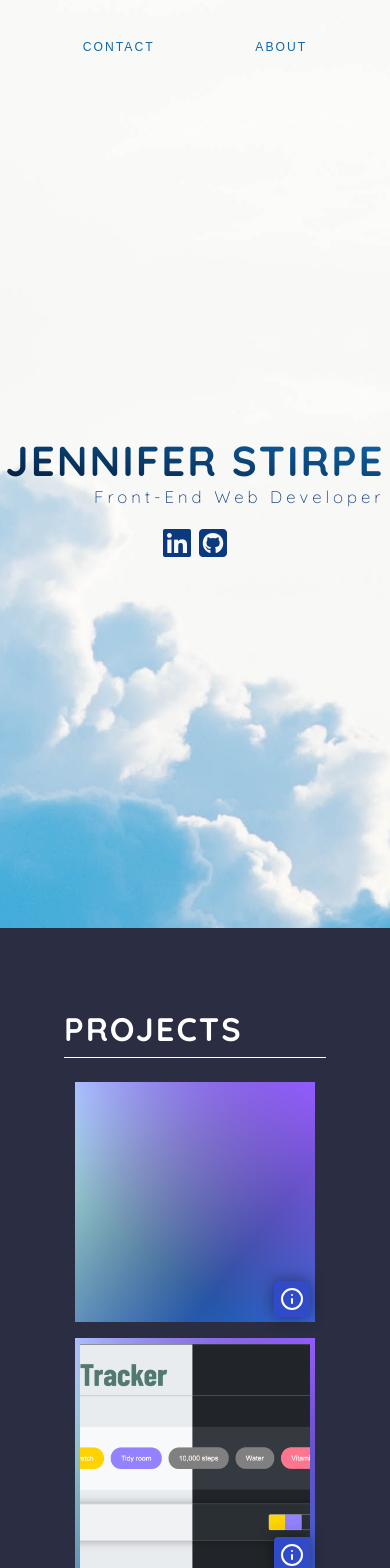
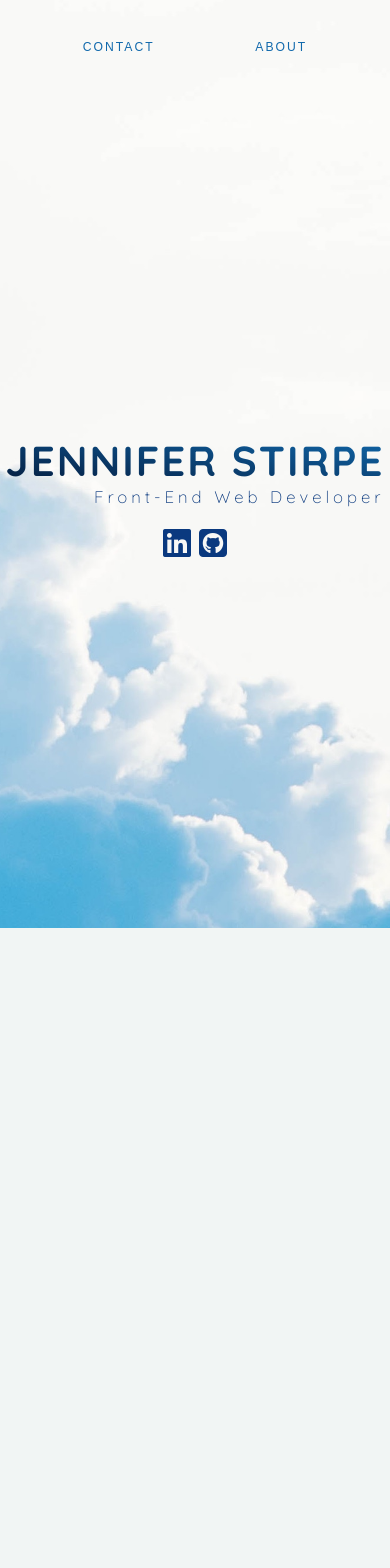
Before and after one commit to jennstirpe/portfolio-v6, a React (Vite) app: page / in a window 390 px wide. Shown: the top 1568 px of the page. After the commit the page ends 928 px from the top, so only its background shows below. Built offline with nearby package versions, Linux system fonts and the light colour scheme.

Commit message:
Added scroll-snap to main page

```diff
--- a/src/components/main/Heading.styled.jsx
+++ b/src/components/main/Heading.styled.jsx
@@ -7,6 +7,7 @@ export const StyledHeading = styled.section`
     flex-direction: column;
     justify-content: center;
     align-items: center;
+    scroll-snap-align: start;
 
     .heading-name {
         font-size: clamp(2.5rem, 1.4706rem + 4.7059vw, 5rem);
--- a/src/components/main/Main.styled.jsx
+++ b/src/components/main/Main.styled.jsx
@@ -1,5 +1,7 @@
 import styled from "styled-components";
 
 export const StyledMain = styled.main`
-
+    scroll-snap-type: y mandatory;
+    max-height: 100vh;
+    overflow: scroll;
 `;
--- a/src/components/main/ProjectsSection.jsx
+++ b/src/components/main/ProjectsSection.jsx
@@ -5,7 +5,7 @@ import Project from "./Project"
 export default function ProjectsSection() {
   return (
     <StyledProjectSection>
-      <h2 className="section-header">Projects</h2>
+      <h2 className="section-header">Featured Projects <span className="projects-length">({projects.length})</span></h2>
       <ul className="projects-list">
         {
           projects.map(project => {
--- a/src/components/main/ProjectsSection.styled.jsx
+++ b/src/components/main/ProjectsSection.styled.jsx
@@ -8,6 +8,8 @@ export const StyledProjectSection = styled.section`
     flex-direction: column;
     justify-content:  center;
     align-items: center;
+    scroll-snap-align: start;
+
 
     .section-header {
         color: #fff;
@@ -15,9 +17,14 @@ export const StyledProjectSection = styled.section`
         width: 100%;
         margin: 1rem 0;
         padding-bottom: .5rem;
-        font-size: clamp(2rem, 1.6912rem + 1.4118vw, 2.75rem);
+        font-size: clamp(1.65rem, 1.4167rem + 1.0667vw, 2.75rem);
         text-transform: uppercase;
         border-bottom: 1px solid #fff;
+
+        .projects-length {
+            opacity: .5;
+            font-size: 1rem;
+        }
     }
 
     .projects-list {
```
